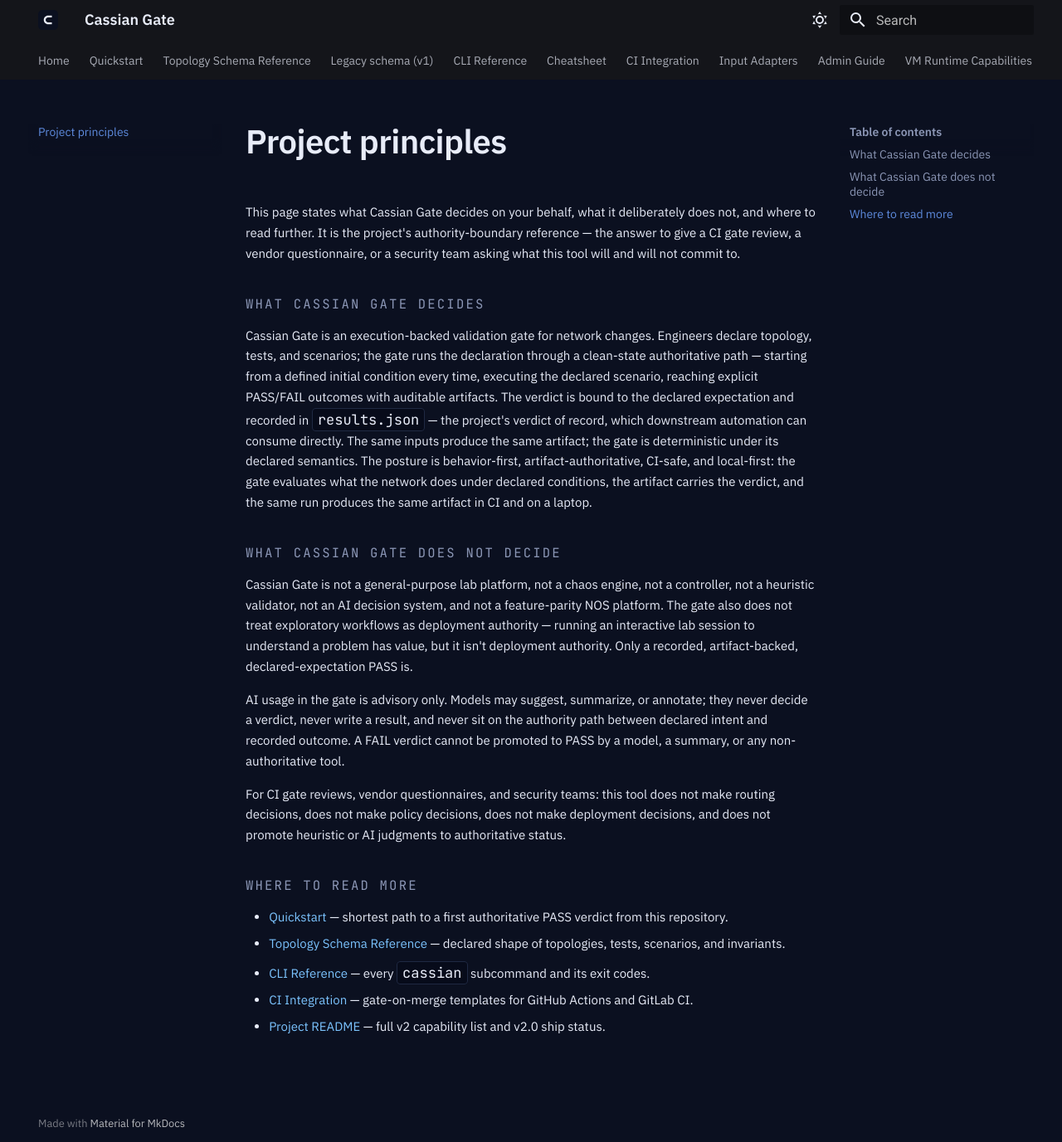
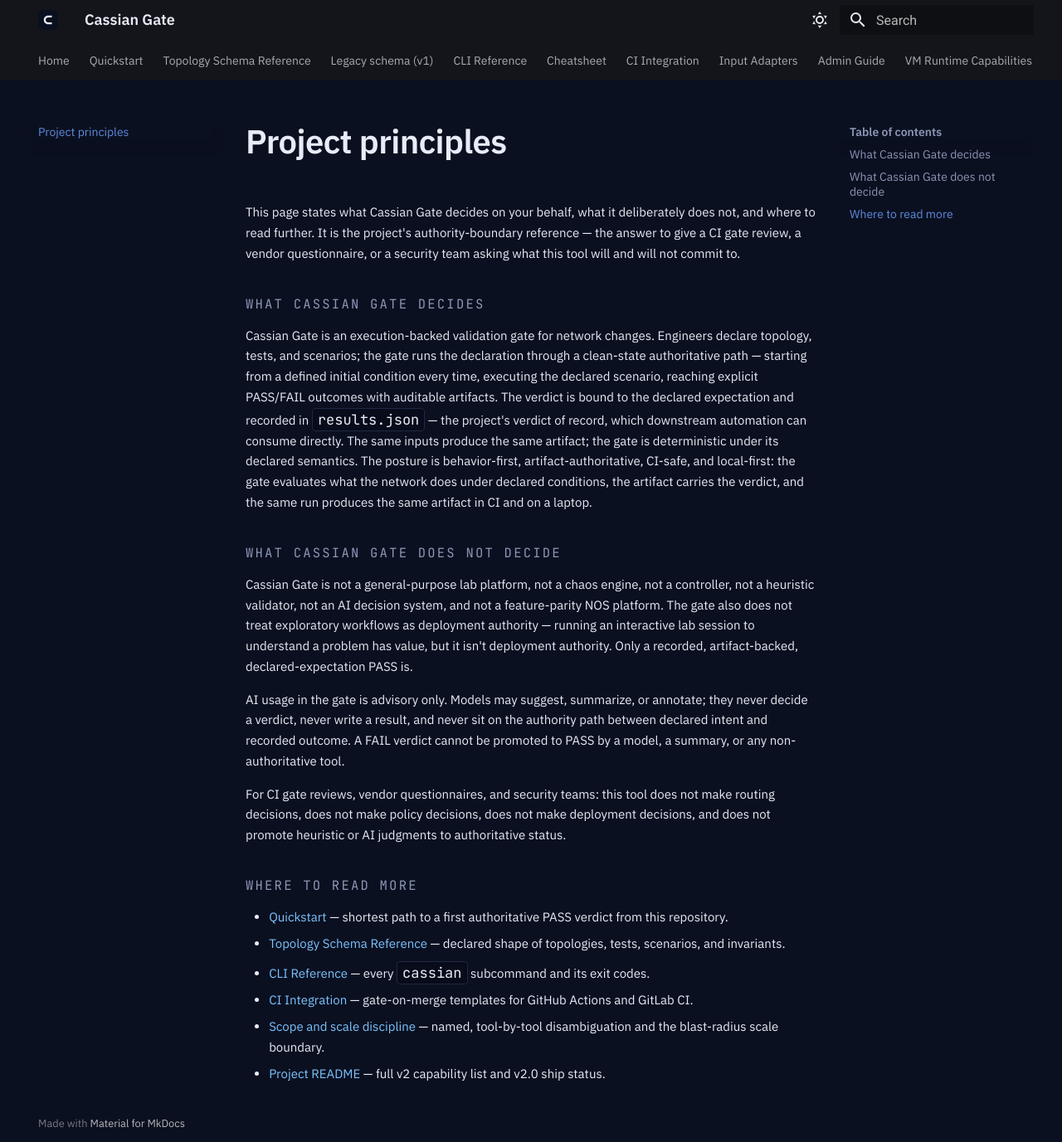
Before and after one commit to cassian-gate/cassian-gate, an MkDocs documentation site: the page built from docs/project-principles.md, in a window 1280 px wide and 1377 px high. Shown: the whole window at 83% size. Built offline with MkDocs 1.6.1 and Material for MkDocs 9.7.7, drawn with Linux system fonts in a browser that asks for light colours; the version menu is left out.

Commit message:
docs: cross-link scope-and-scale page from principles (4.6 WI-2)
Additive 'Where to read more' bullet linking docs/scope-discipline.md. Existing 'What Cassian Gate does not decide' negations untouched; no duplication (AUTH-1, LD-1). Engine + 12 src modules byte-identical to v479 (REQ-SCOPE-PRES-1).

```diff
--- a/docs/project-principles.md
+++ b/docs/project-principles.md
@@ -20,4 +20,5 @@
 - [Topology Schema Reference](topology-schema-v1.5.md) — declared shape of topologies, tests, scenarios, and invariants.
 - [CLI Reference](cli-reference-v1.md) — every `cassian` subcommand and its exit codes.
 - [CI Integration](ci/github-actions.md) — gate-on-merge templates for GitHub Actions and GitLab CI.
+- [Scope and scale discipline](scope-discipline.md) — named, tool-by-tool disambiguation and the blast-radius scale boundary.
 - [Project README](https://github.com/cassian-gate/cassian-gate/blob/main/README.md) — full v2 capability list and v2.0 ship status.
```
